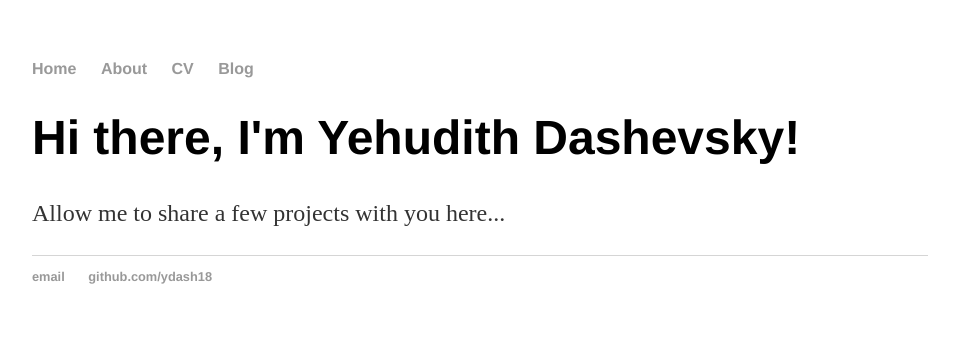
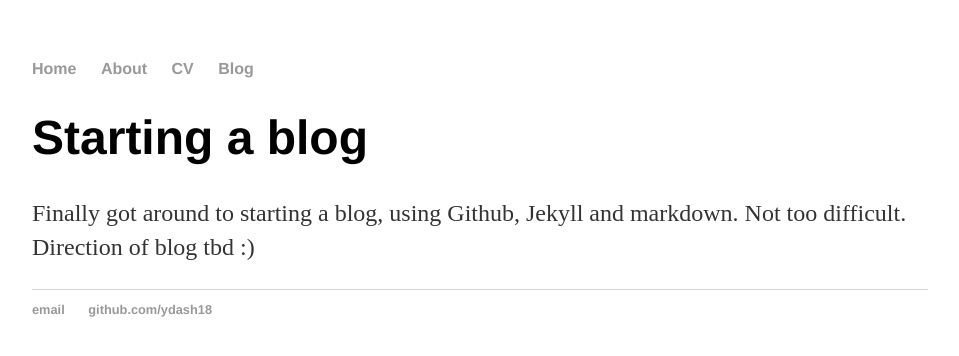
Before and after one commit to ydash18/ydash18.github.io, a Jekyll site: the page built from index.html, in a window 1280 px wide. Shown: the top 356 px of the page, without its empty margins (160-1119 px from the left). Built offline with Jekyll 4.4.1, drawn with Linux system fonts in a browser that asks for light colours.

Commit message:
Update index.html
Updated with personalized text

```diff
--- a/index.html
+++ b/index.html
@@ -1,8 +1,8 @@
 ---
 layout: default
-title: Yehudith Dashevsky
+title: Yehudith's Blog
 ---
 <div class="blurb">
-	<h1>Hi there, I'm Yehudith Dashevsky!</h1>
-	<p>Allow me to share a few projects with you here...</a></p>
+	<h1>Starting a blog</h1>
+	<p>Finally got around to starting a blog, using Github, Jekyll and markdown. Not too difficult. Direction of blog tbd :)</a></p>
 </div><!-- /.blurb -->
```
